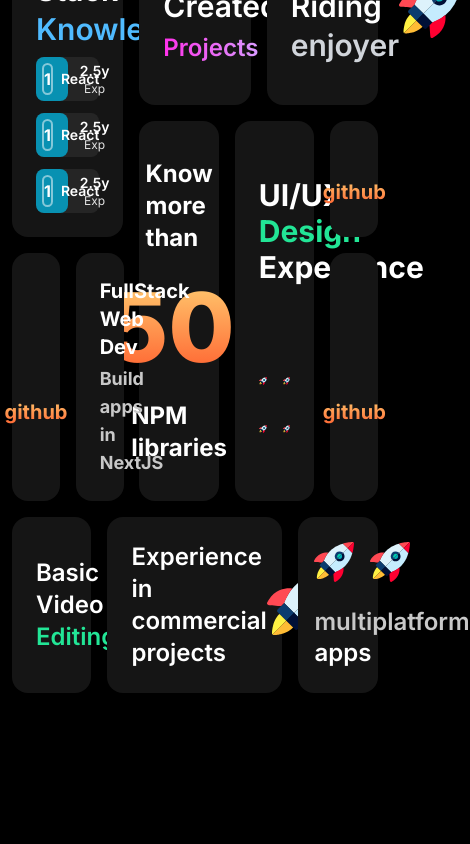
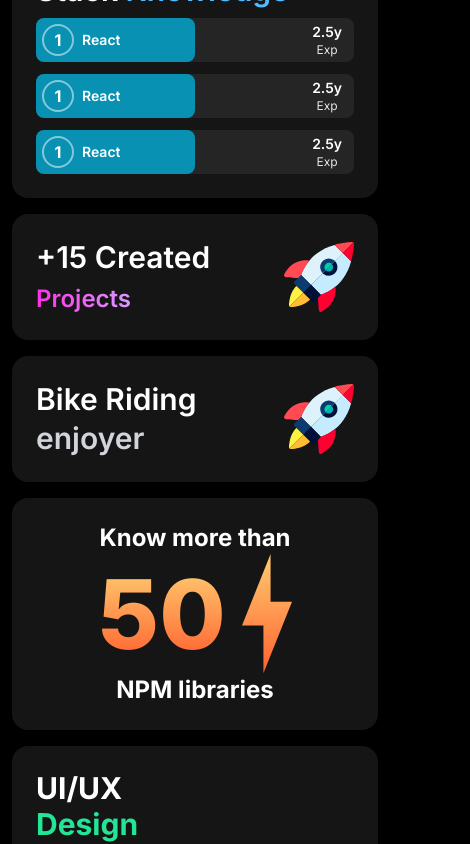
Before and after one commit to gonciuu/Portfolio, a Next.js app: page / in a window 390 px wide. Shown: the part 3720-4564 px from the top of the page, 470 px wide, since content can reach past the window. Built offline with nearby package versions, Linux system fonts and the light colour scheme.

Commit message:
Skills: Make responsive

```diff
--- a/src/components/Skills/Cards/BikeRide.tsx
+++ b/src/components/Skills/Cards/BikeRide.tsx
@@ -7,7 +7,7 @@ import SkillCard from '../common/SkillCard'
 
 export default function BikeRide() {
   return (
-    <SkillCard className="col-span-4 row-span-1">
+    <SkillCard className="col-span-12 row-span-1 sm:col-span-6 lg:col-span-4">
       <Flex className="justify-between">
         <CardTitle>
           Bike Riding <br />
--- a/src/components/Skills/Cards/CommercialExperience.tsx
+++ b/src/components/Skills/Cards/CommercialExperience.tsx
@@ -7,7 +7,7 @@ import SkillCard from '../common/SkillCard'
 
 export default function CommercialExperience() {
   return (
-    <SkillCard className="col-span-6 row-span-1">
+    <SkillCard className="col-span-12 row-span-1 sm:col-span-6">
       <Flex className="justify-between">
         <CardTitle className="text-2xl">
           Experience in
--- a/src/components/Skills/Cards/CreatedProjects.tsx
+++ b/src/components/Skills/Cards/CreatedProjects.tsx
@@ -8,7 +8,7 @@ import SkillCard from '../common/SkillCard'
 
 export default function CreatedProjects() {
   return (
-    <SkillCard className="col-span-4 row-span-1">
+    <SkillCard className="col-span-12 row-span-1 sm:col-span-6 lg:col-span-4">
       <Flex className="justify-between">
         <CardTitle>
           +15 Created
--- a/src/components/Skills/Cards/MultiplatformApps.tsx
+++ b/src/components/Skills/Cards/MultiplatformApps.tsx
@@ -5,7 +5,7 @@ import Flex from '@/components/(common)/Flex'
 import SkillCard from '../common/SkillCard'
 export default function MultiplatformApps() {
   return (
-    <SkillCard className="col-span-3 row-span-1 p-4">
+    <SkillCard className="col-span-12 row-span-1 p-4 sm:col-span-6 lg:col-span-3">
       <Flex className="gap-4">
         <Image alt={'rocket'} height={40} src="/rocket.svg" width={40} />
         <Image alt={'rocket'} height={40} src="/rocket.svg" width={40} />
--- a/src/components/Skills/Cards/NpmLibraries.tsx
+++ b/src/components/Skills/Cards/NpmLibraries.tsx
@@ -7,7 +7,7 @@ import SkillCard from '../common/SkillCard'
 
 export default function NpmLibraries() {
   return (
-    <SkillCard className="col-span-3 row-span-2 items-center justify-evenly">
+    <SkillCard className="col-span-12 row-span-2 items-center justify-evenly sm:col-span-6 lg:col-span-3">
       <CardTitle className="text-2xl font-bold">Know more than</CardTitle>
       <Flex className="items-center space-x-4">
         <h1 className="bg-gradient-to-b from-sweety-orange-100 to-sweety-orange-400 bg-clip-text text-8xl font-extrabold text-transparent">
--- a/src/components/Skills/Cards/OpenMinded.tsx
+++ b/src/components/Skills/Cards/OpenMinded.tsx
@@ -3,7 +3,7 @@ import SkillCard from '../common/SkillCard'
 
 export default function OpenMinded() {
   return (
-    <SkillCard className="col-span-2 row-span-1">
+    <SkillCard className="col-span-6 row-span-1 sm:col-span-4 lg:col-span-2">
       <CardTitle className="text-xl font-bold">FullStack Web Dev</CardTitle>
       <h3 className="mt-1 text-lg font-bold text-sweety-gray-200">Build apps in NextJS</h3>
     </SkillCard>
--- a/src/components/Skills/Cards/TechnologyStack/TechnologyStack.tsx
+++ b/src/components/Skills/Cards/TechnologyStack/TechnologyStack.tsx
@@ -4,7 +4,7 @@ import SkillCard from '../../common/SkillCard'
 import TechnologyProgress from './TechnologyProgress'
 export default function TechnologyStack() {
   return (
-    <SkillCard className="col-span-4 row-span-2 flex flex-col justify-between">
+    <SkillCard className="col-span-12 row-span-2 flex flex-col justify-between sm:col-span-6 lg:col-span-4">
       <CardTitle>
         Technology
         <br /> Stack <span className="text-sweety-blue-400">Knowledge</span>
--- a/src/components/Skills/Cards/UiDesign.tsx
+++ b/src/components/Skills/Cards/UiDesign.tsx
@@ -2,7 +2,7 @@ import SkillCard from '../common/SkillCard'
 
 export default function UiDesign() {
   return (
-    <SkillCard className="col-span-3 row-span-2">
+    <SkillCard className="col-span-12 row-span-2 sm:col-span-6 lg:col-span-3">
       <h3 className="text-3xl font-bold text-white">
         UI/UX <br />
         <span className="text-[#22E596]">Design</span> <br />
--- a/src/components/Skills/Cards/VideoEditing.tsx
+++ b/src/components/Skills/Cards/VideoEditing.tsx
@@ -7,7 +7,7 @@ import SkillCard from '../common/SkillCard'
 
 export default function VideoEditing() {
   return (
-    <SkillCard className="col-span-3 row-span-1">
+    <SkillCard className="col-span-12 row-span-1 sm:col-span-8 lg:col-span-3">
       <Flex className="justify-between">
         <CardTitle className="text-2xl">
           Basic Video
--- a/src/components/Skills/SkillsGrid.tsx
+++ b/src/components/Skills/SkillsGrid.tsx
@@ -11,7 +11,7 @@ import ContactCard from './common/ContactCard'
 
 export default function SkillsGrid() {
   return (
-    <div className="mt-8 grid auto-rows-min  grid-cols-12 gap-4">
+    <div className="mt-8 grid auto-rows-min grid-cols-12 gap-4">
       <TechnologyStack />
       <CreatedProjects />
       <BikeRide />
--- a/src/components/Skills/common/ContactCard.tsx
+++ b/src/components/Skills/common/ContactCard.tsx
@@ -12,7 +12,10 @@ type Props = {
 
 export default function ContactCard({ image, title, url, textClassName }: Props) {
   return (
-    <SkillCard className="col-span-2 row-span-1 min-h-0 min-w-0 items-center py-5" url={url}>
+    <SkillCard
+      className="col-span-6 row-span-1 min-h-0 min-w-0 items-center py-5 sm:col-span-4 lg:col-span-2"
+      url={url}
+    >
       <Image alt={title} className="block" height={100} src={image} width={70} />
       <h3 className={twMerge('mt-4 text-xl font-bold text-white', textClassName)}>{title}</h3>
     </SkillCard>
```
